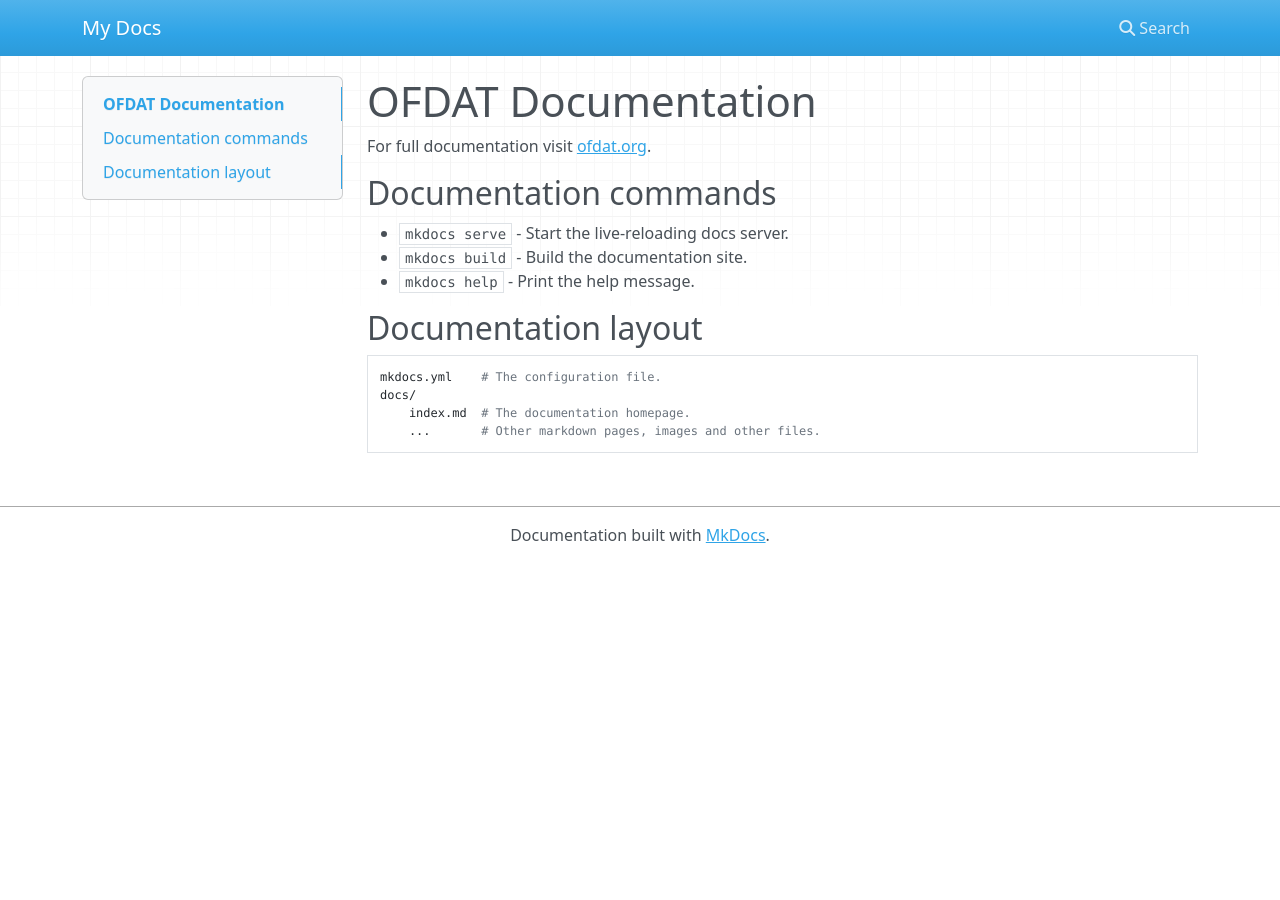
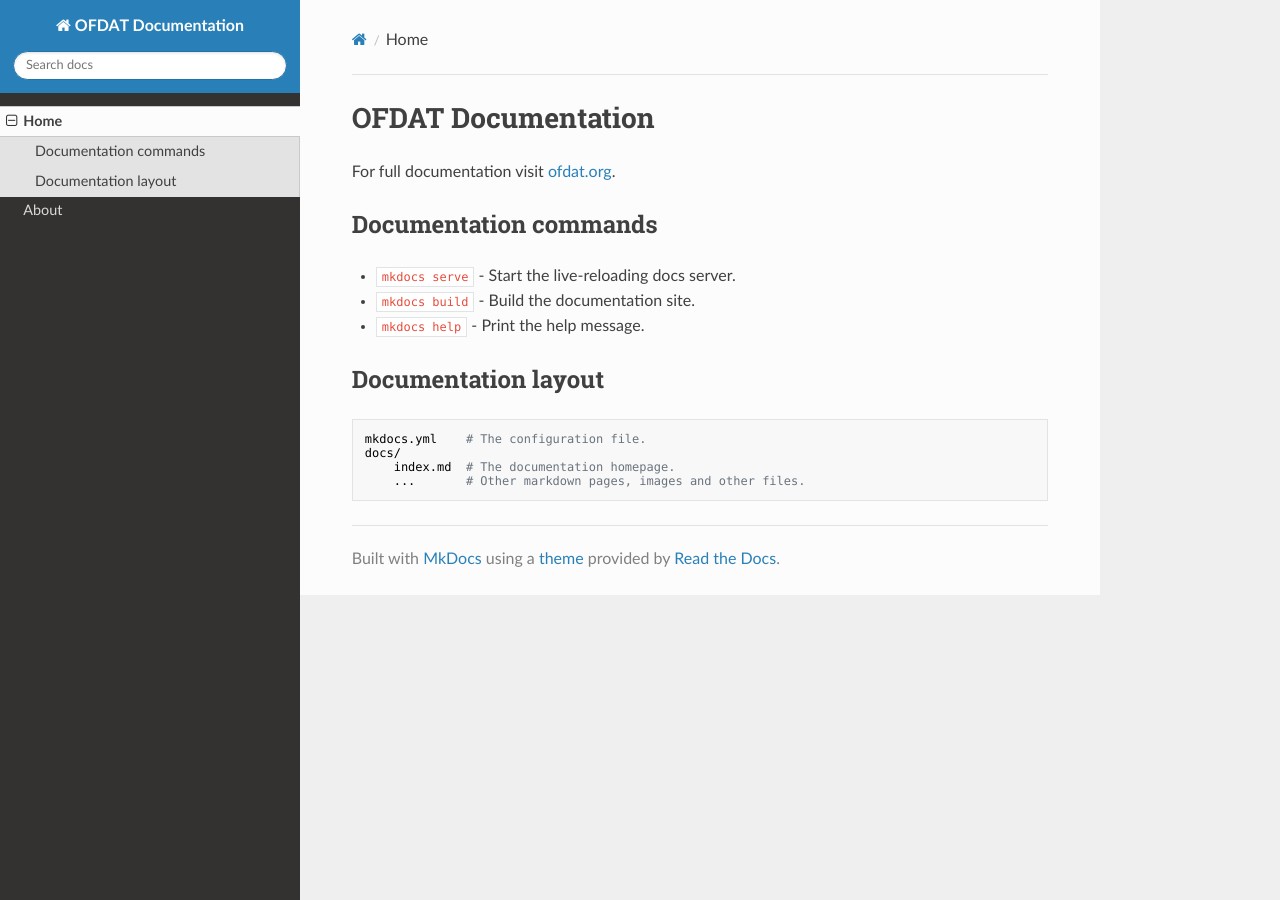
Before and after one commit to sethadam30/ofdatproject, an MkDocs documentation site: the page built from docs/docs/index.md, in a window 1280 px wide. Built offline with MkDocs 1.6.1, drawn with Linux system fonts in a browser that asks for light colours; nearby versions of some CDN libraries; old or Windows-style settings are respelled for this version of MkDocs.

Commit message:
read the docs theme

```diff
--- a/docs/mkdocs.yml
+++ b/docs/mkdocs.yml
@@ -1 +1,5 @@
-site_name: My Docs
+site_name: OFDAT Documentation
+pages:
+- [index.md, Home]
+- [about.md, About]
+theme: readthedocs
```
Also changed, not shown: 1 other file.
